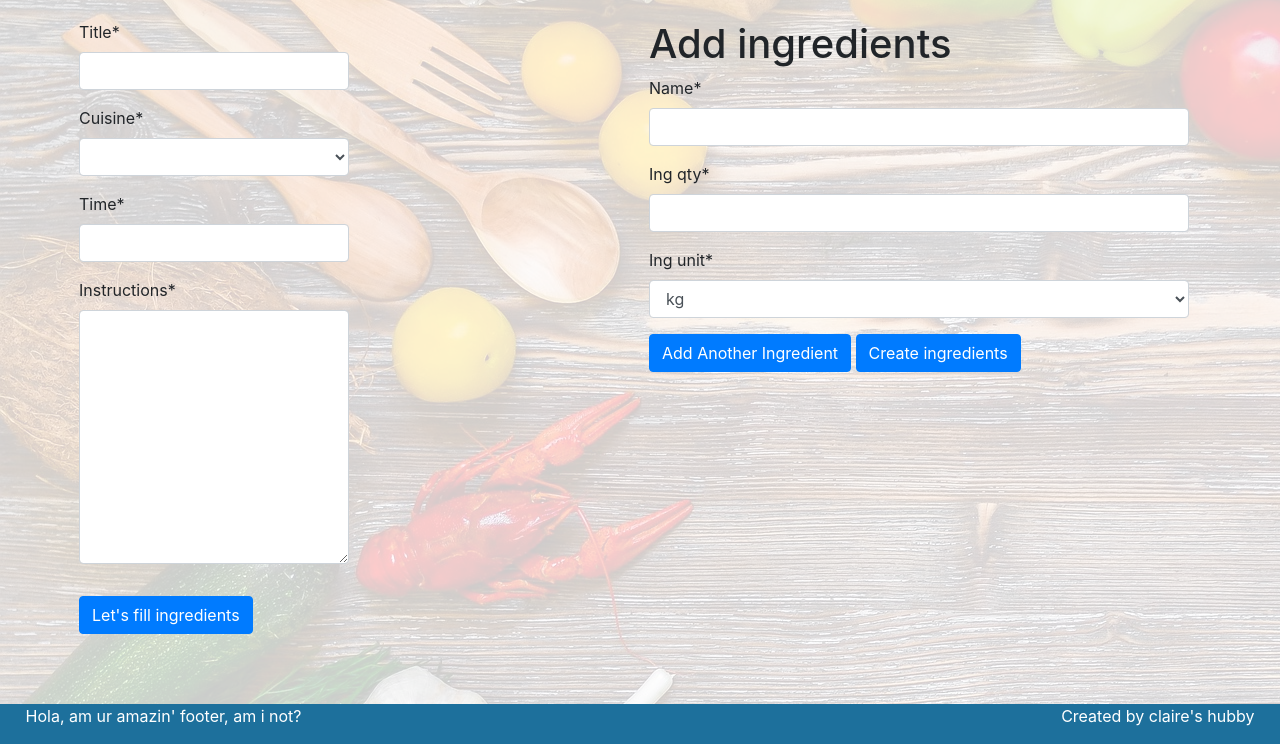
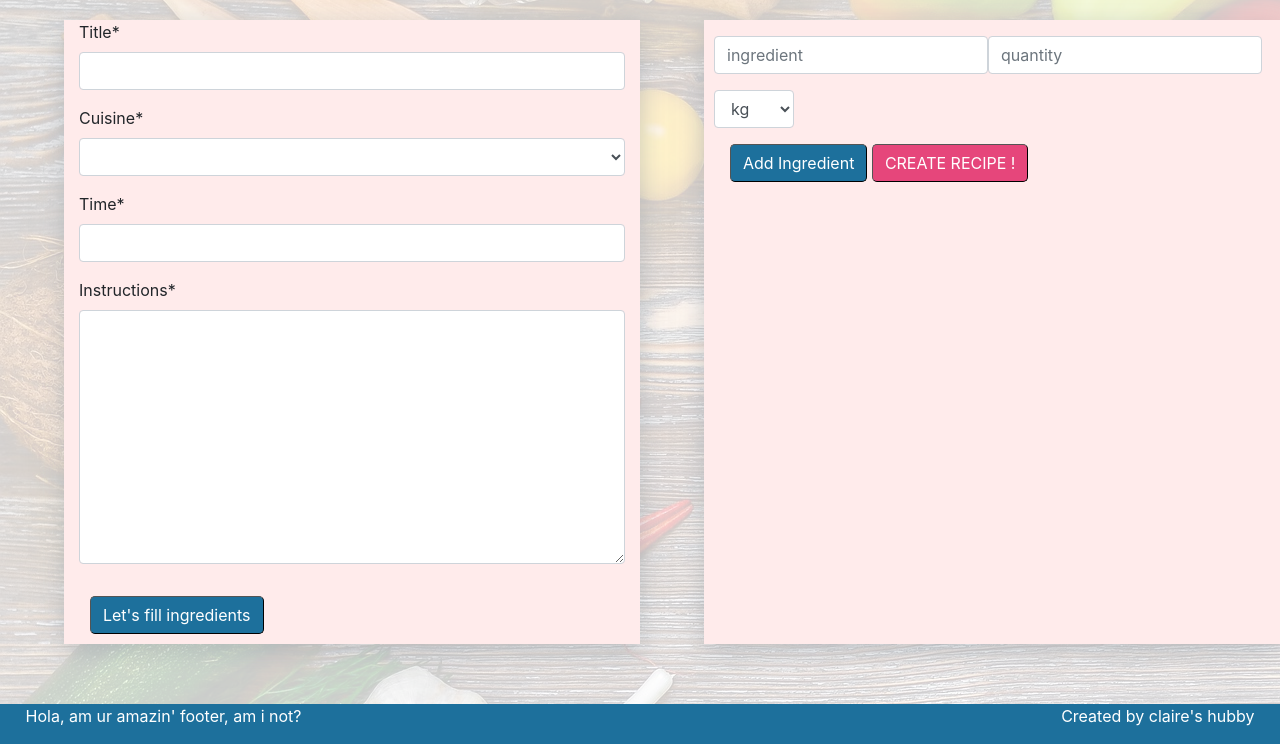
Before and after one commit to Kadlec-Filip/Phood, a Django app: a page that uses Phood1/templates/pages/add_recipe.html in a window 1280 px wide; the page is wider, and only the part inside the window is pictured. Shown: the part 56-800 px from the top of that part. Run offline with Django 4.2, Linux system fonts and the light colour scheme; some libraries are stand-ins or nearby versions.

Commit message:
Styled up Add recipe

```diff
--- a/Phood1/Forms/forms.py
+++ b/Phood1/Forms/forms.py
@@ -32,11 +32,11 @@ class IngredientForm(forms.Form):
         ('tsp', 'tsp'),
         ('tbsp', 'tbsp'),
     )
-    name        = forms.CharField()
-    ing_qty     = forms.FloatField()
-    ing_unit    = forms.ChoiceField(choices=CATEGORY_UNIT)
+    name        = forms.CharField(label='', widget=forms.TextInput({"placeholder": "ingredient"}))
+    ing_qty     = forms.FloatField(label='', widget=forms.TextInput({"placeholder": "quantity"}))
+    ing_unit    = forms.ChoiceField(label='', choices=CATEGORY_UNIT)
 
-IngredientFormSet = forms.formset_factory(IngredientForm, extra=1)
+IngredientFormSet = forms.formset_factory(IngredientForm, extra=1,)
 
 # IngredientFormSet = forms.modelformset_factory(
 #     Ingredient, fields=('name',), extra=1
--- a/Phood1/pages/views.py
+++ b/Phood1/pages/views.py
@@ -49,6 +49,7 @@ def add_recipe_view(request, form1_done, *args, **kwargs):
                 request.session['form1_cleaned_data'] = form_recipe.cleaned_data
             else:
                 # print(form_recipe.errors())
+                add_recipe_view.form1counter = 0
                 form_recipe = RecipeForm()
 
     else:
--- a/Phood1/templates/pages/add_recipe.html
+++ b/Phood1/templates/pages/add_recipe.html
@@ -5,24 +5,32 @@
 <style>
     #form_container{
         margin-left: 5%;
+        margin-right: 5%;
         margin-top: 20px;
-        width: 90%;
     }
-    #recipe_form{
-        width:50%;
+    #inner_container_addrecipe{
+    max-width: 45%;
+    background-color: rgb(255, 235, 235);
+    box-shadow: rgba(149, 157, 165, 0.5) 0px 8px 24px;;
     }
-    .subBtn{
-    margin-left: 25%;
+    #subBtn, #add-form{
+    margin-left: 2%;
     border: 1px outset buttonborder;
     border-radius: 5px;
     color: white;
     background-color: #1d709c;
     }
+    #subBtn_red{
+    border: 1px outset buttonborder;
+    border-radius: 5px;
+    color: white;
+    background-color: #e6467b;
+    }
 
 </style>
-<div class="container" id="form_container">
+<div class="container-fluid" id="form_container">
     <div class="row">
-      <div class="col col-lg-6">
+      <div class="col" id="inner_container_addrecipe">
         <form action="{% url 'add_recipe' form1_done=1%}" method="post" id="recipe_form">
             {% csrf_token %}
             <!-- {{ form_recipe|crispy }} -->
@@ -34,23 +42,23 @@
                       {{form_recipe.instructions|as_crispy_field}}
                   </div>
               </div>
-            <button type="submit" class='btn btn-primary' id="subBtn">Let's fill ingredients</button>
+            <button type="submit" class='btn btn-primary' id="subBtn" style="margin-bottom: 10px;">Let's fill ingredients</button>
             {{ form.errors }}
           </form>
         </div>
-      <div class="col col-lg-6">
-        {% if form1_done %}
-        <h1>Add ingredients</h1>
+      {% if form1_done %}
+      <div class="col" id="inner_container_addrecipe" style="margin-left: 5%; margin-right: auto">
         <form id="form-container" method="POST" id="recipe_form">
+          <p></p>
             {% csrf_token %}
             {{formset.management_form|crispy}}
             {% for form in formset %}
-            <div class="ing-form">
+            <div class="ing-form form-row">
             {{form|crispy}}
             </div>
             {% endfor %}
-            <button id="add-form" class='btn btn-primary'>Add Another Ingredient</button>
-            <button type="submit" class='btn btn-primary'>Create ingredients</button>
+            <button id="add-form" class='btn btn-primary'>Add Ingredient</button>
+            <button type="submit" class='btn btn-primary' id="subBtn_red">CREATE RECIPE !</button>
         </form>
         {% endif %}
     </div>
```
